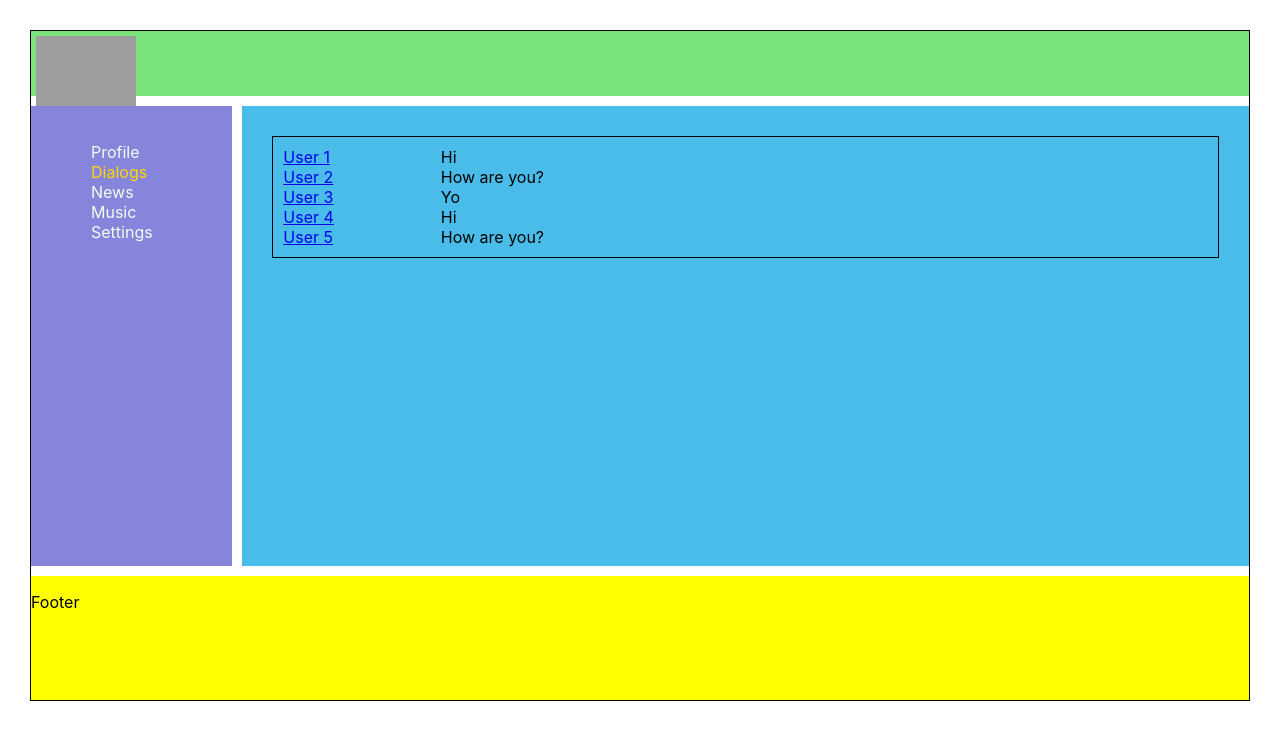
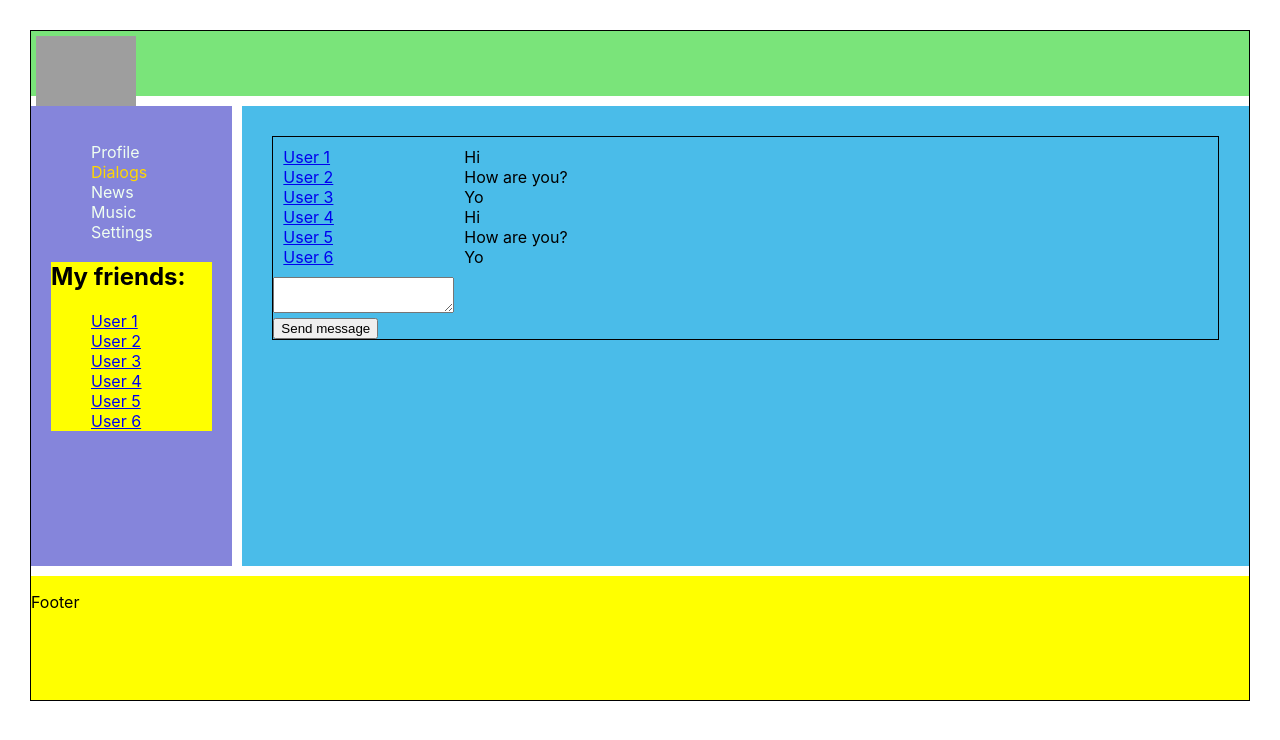
Before and after one commit to Olimas/react-start, a React (Create React App) app: page /dialogs in a window 1280 px wide. Shown: the top 740 px of the page. Built offline with nearby package versions, Linux system fonts and the light colour scheme; grey boxes are pictures that could not be loaded.

Commit message:
lesson 31

```diff
--- a/src/App.js
+++ b/src/App.js
@@ -8,19 +8,26 @@ import Profile from "./components/Content/Profile/Profile";
 import News from "./components/Content/News/News";
 import Music from "./components/Content/Music/Music";
 import Settings from "./components/Content/Settings/Settings";
+import Friends from "./components/Aside/Friends/Friends";
 
-const App = () => {
+const App = (props) => {
+
+  //* Higher Order Component (HOC)
+  // let SomeComponent = () => <Profile/>
+
   return (
     <BrowserRouter>
       <div className="app-wrapper">
         <Header/>
-        <Aside/>
+        <Aside state={props.state.dialogsPage}/>
         <div className="content">
-          <Route path="/profile" component={Profile}/>
-          <Route path="/dialogs" component={Dialogs}/>
-          <Route path="/news" component={News}/>
-          <Route path="/music" component={Music}/>
-          <Route path="/settings" component={Settings}/>
+          <Route path="/profile"
+                 render={() => <Profile state={props.state.profilePage}/>}/>
+          <Route path="/dialogs"
+                 render={() => <Dialogs state={props.state.dialogsPage}/>}/>
+          <Route path="/news" render={() => <News/>}/>
+          <Route path="/music" render={() => <Music/>}/>
+          <Route path="/settings" render={() => <Settings/>}/>
         </div>
         <Footer/>
       </div>
--- a/src/components/Aside/Aside.jsx
+++ b/src/components/Aside/Aside.jsx
@@ -1,7 +1,8 @@
 import s from './Aside.module.css'
 import {NavLink} from "react-router-dom";
+import Friends from "./Friends/Friends";
 
-const Aside = () => {
+const Aside = (props) => {
   return (
     <aside className={s.aside}>
       <ul className={s.itemList}>
@@ -21,7 +22,9 @@ const Aside = () => {
           <NavLink to="/settings" activeClassName={s.activeLink}>Settings</NavLink>
         </li>
       </ul>
+      <Friends dialogs={props.state.dialogs}/>
     </aside>
   );
 };
+
 export default Aside;
--- /dev/null
+++ b/src/components/Aside/Friends/Friends.jsx
@@ -0,0 +1,15 @@
+import s from './Friends.module.css'
+import DialogItem from "../../Content/Dialogs/DialogItem/DialogItem";
+
+const Friends = (props) => {
+  let friendName = props.dialogs.map(n => (<DialogItem id={n.id} message={n.message} name={n.name}/>))
+  return (
+    <footer className={s.friends}>
+      <h2>My friends:</h2>
+      <ul>
+        <li>{friendName}</li>
+      </ul>
+    </footer>
+  );
+};
+export default Friends;
--- /dev/null
+++ b/src/components/Aside/Friends/Friends.module.css
@@ -0,0 +1,8 @@
+.friends {
+	min-height: 124px;
+	background-color: yellow;
+	grid-area: f;
+}
+ul {
+  list-style-type: none;
+}
--- /dev/null
+++ b/src/components/Content/Dialogs/DialogItem/DialogItem.jsx
@@ -0,0 +1,13 @@
+import s from '../Dialogs.module.css'
+import {NavLink} from "react-router-dom";
+
+const DialogItem = (props) => {
+  let path = "/dialogs/" + props.id
+  return (
+    <div className={`${s.dialog} ${s.active}`}>
+      <NavLink to={path}>{props.name}</NavLink>
+    </div>
+  )
+}
+
+export default DialogItem;
--- a/src/components/Content/Dialogs/Dialogs.jsx
+++ b/src/components/Content/Dialogs/Dialogs.jsx
@@ -1,37 +1,29 @@
 import s from './Dialogs.module.css'
-import {NavLink} from "react-router-dom";
+import DialogItem from "./DialogItem/DialogItem";
+import Message from "./Message/Message";
+import React from "react";
 
-const DialogItem = (props) => {
-  let path = "/dialogs/" + props.id
-  return (
-    <div className={`${s.dialog} ${s.active}`}>
-      <NavLink to={path}>{props.name}</NavLink>
-    </div>
-  )
-}
+const Dialogs = (props) => {
+  let dialogsElements = props.state.dialogs.map(d => (<DialogItem id={d.id} name={d.name}/>))
+  let messagesElements = props.state.messages.map(m => (<Message id={m.id} message={m.message}/>))
 
-const Message = (props) => {
-  return (
-    <div className={s.dialog}>{props.message}</div>
-  )
-}
+  let newMessageElement = React.createRef();
+  let addMessage = () => {
+    let text = newMessageElement.current.value
+    alert(text)
+  }
 
-const Dialogs = () => {
   return (
     <div className={s.dialogs}>
       <div className={s.dialogItems}>
-        <DialogItem name="User 1" id="1"/>
-        <DialogItem name="User 2" id="2"/>
-        <DialogItem name="User 3" id="3"/>
-        <DialogItem name="User 4" id="4"/>
-        <DialogItem name="User 5" id="5"/>
+        {dialogsElements}
       </div>
       <div className={s.messages}>
-        <Message message="Hi" />
-        <Message message="How are you?" />
-        <Message message="Yo" />
-        <Message message="Hi" />
-        <Message message="How are you?" />
+        {messagesElements}
+      </div>
+      <div>
+        <textarea ref={newMessageElement}></textarea>
+        <button onClick={addMessage}>Send message</button>
       </div>
     </div>
   )
--- /dev/null
+++ b/src/components/Content/Dialogs/Message/Message.jsx
@@ -0,0 +1,9 @@
+import s from '../Dialogs.module.css'
+
+const Message = (props) => {
+  return (
+    <div className={s.dialog}>{props.message}</div>
+  )
+}
+
+export default Message;
--- a/src/components/Content/Profile/My posts/MyPosts.jsx
+++ b/src/components/Content/Profile/My posts/MyPosts.jsx
@@ -1,18 +1,27 @@
 import s from './MyPosts.module.css';
 import Post from './Post/Post';
+import React from "react";
 
-const MyPosts = () => {
+const MyPosts = (props) => {
+
+  let postsElements = props.posts.map(p => (<Post id={p.id} message={p.message} likesCount={p.likesCount}/>))
+
+  let newPostElement = React.createRef();
+  let addPost = () => {
+    let text = newPostElement.current.value
+  }
+
   return (
     <div className={s.posts}>
       <h2>My posts </h2>
       <div className={s.createPost}>
-        <textarea className={s.descriptionPost}></textarea>
-        <button className={s.addPost}>Add post</button>
+        <textarea ref={newPostElement} className={s.descriptionPost}></textarea>
+        <button onClick={addPost} className={s.addPost}>Add post</button>
         <button className={s.removePost}>Remove post</button>
       </div>
-      <Post message="Hi, how are you?" likesCounter="12"/>
-      <Post message="Its my first post" likesCounter="22"/>
+      {postsElements}
     </div>
-  );
+  )
 };
+
 export default MyPosts;
--- a/src/components/Content/Profile/My posts/Post/Post.jsx
+++ b/src/components/Content/Profile/My posts/Post/Post.jsx
@@ -1,10 +1,12 @@
 import s from './Post.module.css';
+
 const Post = (props) => {
+
   return (
     <div className={s.post}>
       <div className={s.postImg}>
-				<img src="https://www.searchpng.com/wp-content/uploads/2019/02/Profile-PNG-Icon.png" alt="profile" />
-				<span>Likes: {props.likesCounter}</span>
+        <img src="https://www.searchpng.com/wp-content/uploads/2019/02/Profile-PNG-Icon.png" alt="profile"/>
+        <span>Likes: {props.likesCount}</span>
       </div>
       <div className={s.postDescription}>
         <h3 className={s.postTitle}>{props.message}</h3>
--- a/src/components/Content/Profile/Profile.jsx
+++ b/src/components/Content/Profile/Profile.jsx
@@ -2,11 +2,11 @@ import MyPosts from './My posts/MyPosts';
 import s from './Profile.module.css';
 import ProfileInfo from "./ProfileInfo/ProfileInfo";
 
-const Profile = () => {
+const Profile = (props) => {
   return (
     <div>
-      <ProfileInfo />
-      <MyPosts/>
+      <ProfileInfo/>
+      <MyPosts posts={props.state.posts}/>
     </div>
   );
 };
--- a/src/index.js
+++ b/src/index.js
@@ -3,10 +3,11 @@ import ReactDOM from 'react-dom';
 import './index.css';
 import App from './App';
 import reportWebVitals from './reportWebVitals';
+import state from './redux/State'
 
 ReactDOM.render(
   <React.StrictMode>
-    <App />
+    <App state={state}/>
   </React.StrictMode>,
   document.getElementById('root')
 );
--- /dev/null
+++ b/src/redux/State.js
@@ -0,0 +1,29 @@
+let state = {
+  profilePage: {
+    posts: [
+      {id: 1, message: 'Hi, how are you?', likesCount: 12},
+      {id: 2, message: 'Its my first post', likesCount: 22},
+      {id: 3, message: 'Hello', likesCount: 25},
+    ],
+  },
+  dialogsPage: {
+    dialogs: [
+      {id: 1, name: 'User 1'},
+      {id: 2, name: 'User 2'},
+      {id: 3, name: 'User 3'},
+      {id: 4, name: 'User 4'},
+      {id: 5, name: 'User 5'},
+      {id: 6, name: 'User 6'},
+    ],
+    messages: [
+      {id: 1, message: 'Hi'},
+      {id: 2, message: 'How are you?'},
+      {id: 3, message: 'Yo'},
+      {id: 4, message: 'Hi'},
+      {id: 5, message: 'How are you?'},
+      {id: 6, message: 'Yo'},
+    ],
+  }
+}
+
+export default state;
```
Lines whose indentation alone changed are shown as unchanged.
